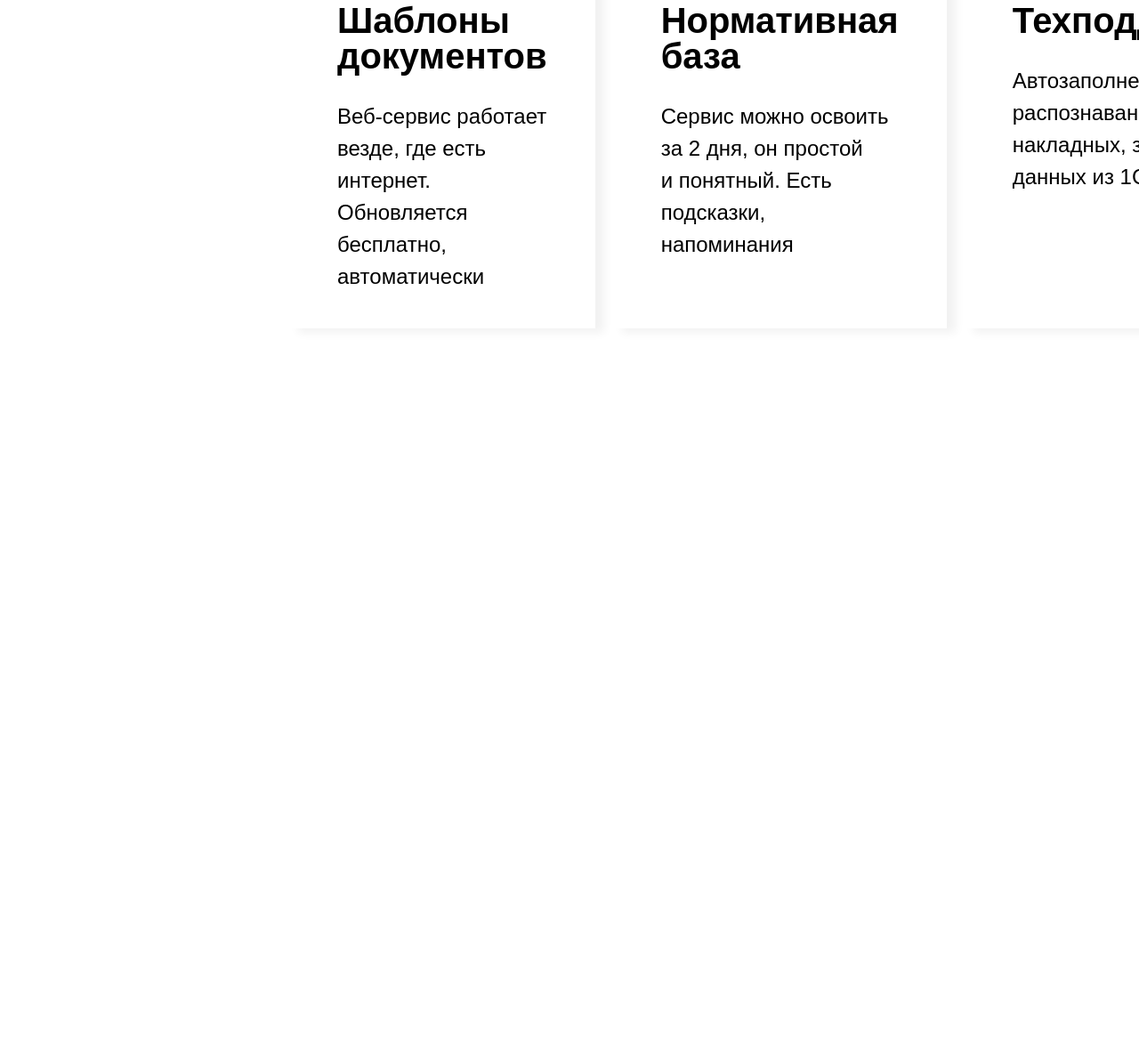
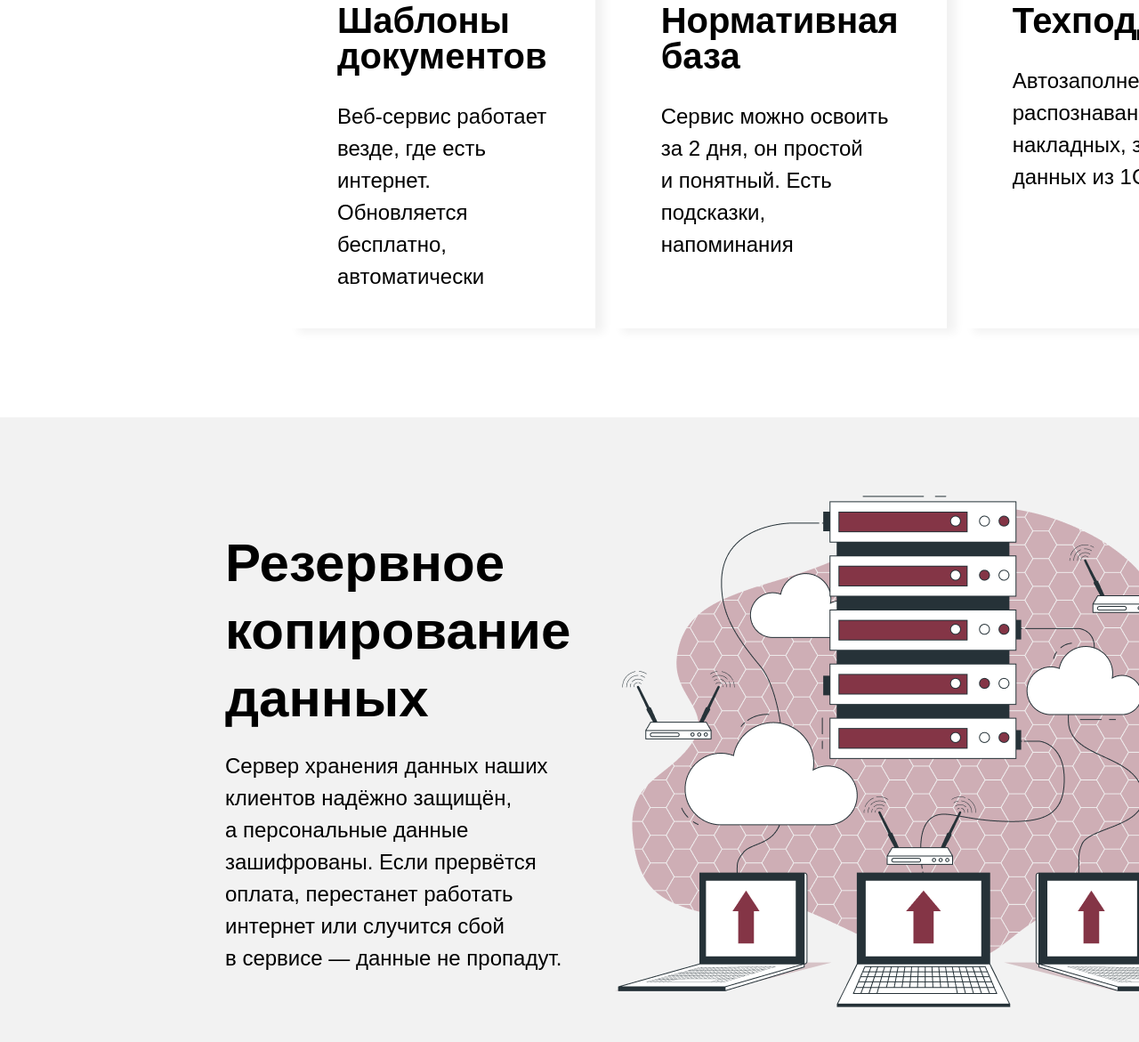
Before and after one commit to Sof-f/metrolog, a plain HTML site: page index.html in a window 1280 px wide. Shown: the part 8573-9744 px from the top of the page at 89% size. Before the commit the page ends 9042 px from the top, so only its background shows below. Drawn offline with nearby package versions, Linux system fonts and the light colour scheme; a web font is replaced by a local one.

Commit message:
copy 100%

```diff
--- a/css/style.css
+++ b/css/style.css
@@ -598,6 +598,45 @@
 
 
 
+.copy{
+    background-color: #F2F2F2;
+}
+
+.copy__container{
+    padding: 88px 161px 112px 253px;
+}
+
+.copy__content{
+    display: flex;
+    flex-direction: row;
+    gap: 50px;
+}
+
+.copy__description{
+    display: flex;
+    flex-direction: column;
+    gap: 20px;
+    align-self: center;
+}
+
+.copy__title{
+    font-family: Arial;
+    font-weight: 700;
+    font-style: Bold;
+    font-size: 60px;
+    line-height: 76px;
+}
+
+.copy__subtitle{
+    font-family: Arial;
+    font-weight: 400;
+    font-style: Regular;
+    font-size: 24px;
+    line-height: 36px;
+}
+
+
+
 
 /*
 @media(max-width:1150px){
--- a/index.html
+++ b/index.html
@@ -296,6 +296,18 @@
                 </div>
             </div>
         </section>
+
+        <section class="copy">
+            <div class="copy__container">
+                <div class="copy__content">
+                    <div class="copy__description">
+                        <h2 class="copy__title">Резервное копирование данных</h2>
+                        <h4 class="copy__subtitle">Сервер хранения данных наших клиентов надёжно защищён, а персональные данные зашифрованы. Если прервётся оплата, перестанет работать интернет или случится сбой в сервисе — данные не пропадут.</h4>
+                    </div>
+                    <img class="copy__img" src="images/copy__reserv.png" alt="reserv copying">
+                </div>
+            </div>
+        </section>
     </main>
 
     <footer></footer>
```
Also changed, not shown: images/copy__reserv.png (added).
